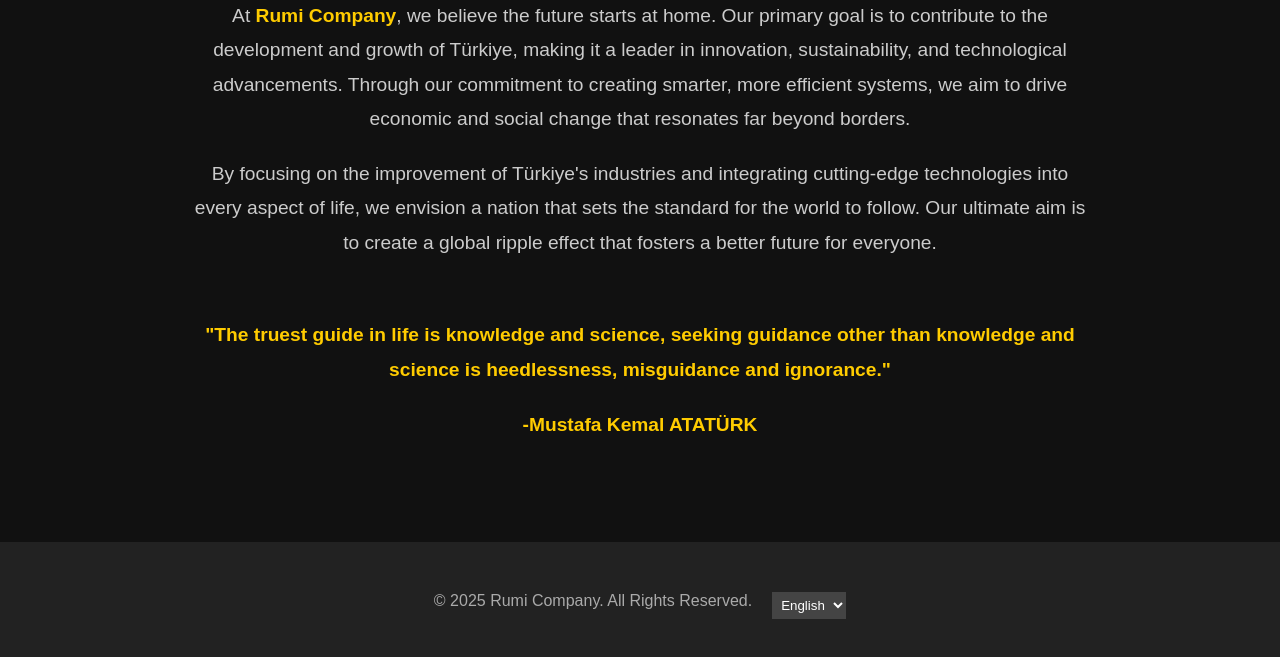
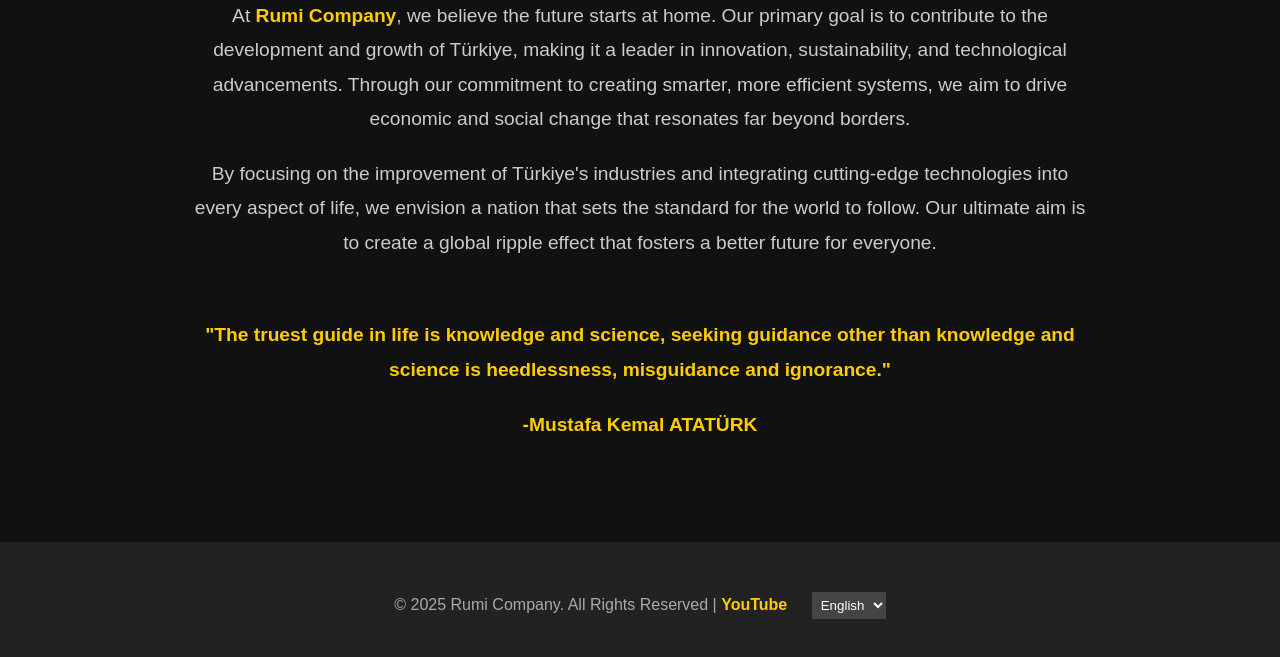
Before and after one commit to rumicompany/rumicompany.github.io, a plain HTML site: page index.html in a window 1280 px wide. Shown: the part 700-1357 px from the top of the page. Drawn offline with Linux system fonts and the light colour scheme.

Commit message:
Update index.html

```diff
--- a/index.html
+++ b/index.html
@@ -80,7 +80,6 @@
             font-weight: bold;
         }
 
-        /* Footer Styling */
                 footer {
                     background-color: #222;
                     color: #aaa;
@@ -104,6 +103,13 @@
                     padding: 5px;
                     border: none;
                     margin-top: 10px;
+                }
+
+                footer .youtube {
+                    color: #FFCC00;
+                    font-weight: bold;
+                    text-decoration: none;
+                    margin-right: 20px;
                 }
 
         /* Responsive Design */
@@ -146,7 +152,7 @@
 </section>
 
 <footer>
-    <p id="footerText">&copy; 2025 <span class="highlight">Rumi Company</span>. All Rights Reserved.</p>
+    <p id="footerText">&copy; 2025 <span class="highlight">Rumi Company</span>. All Rights Reserved | <a href="https://www.youtube.com" target="_blank" class="youtube">YouTube</a>
     <!-- Language Selector -->
     <select onchange="changeLanguage(this)">
         <option value="en">English</option>
```
Lines whose indentation alone changed are shown as unchanged.
